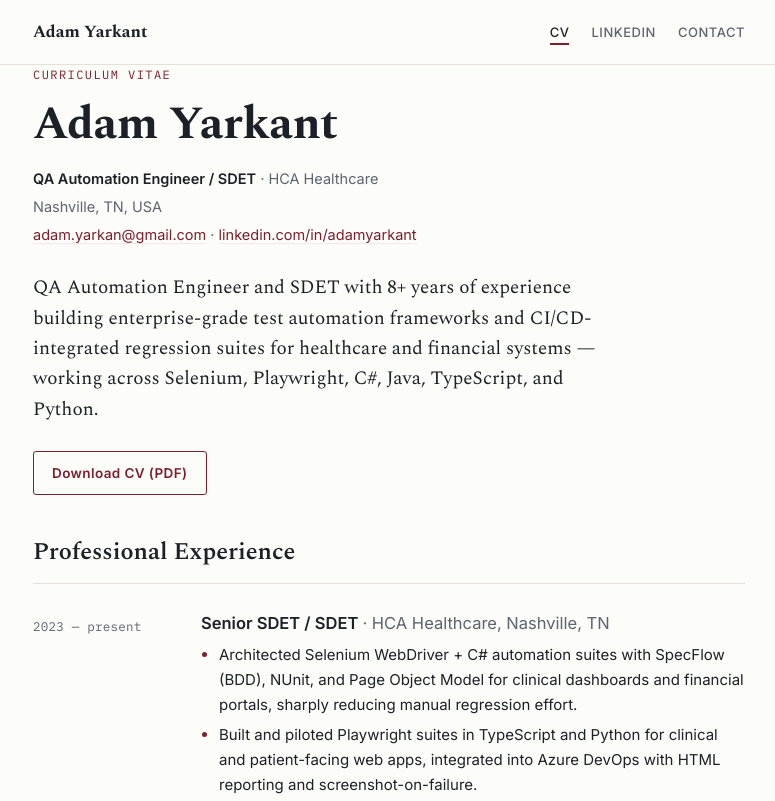
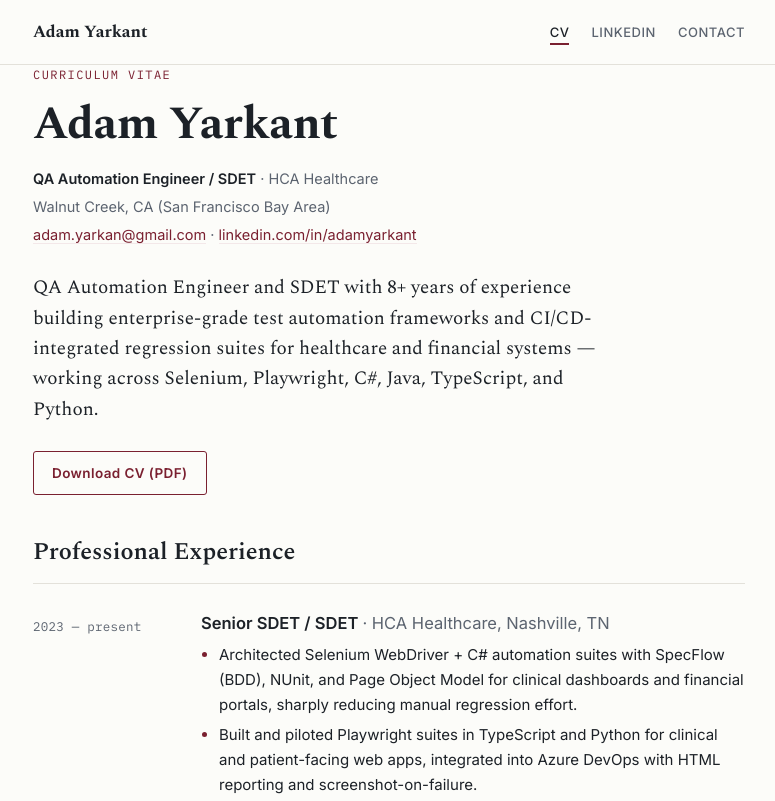
Before and after one commit to AdamYar/AdamYar.github.io, a plain HTML site: page index.html in a window 1280 px wide. Shown: the top 801 px of the page, without its empty margins (251-1026 px from the left). Drawn offline with nearby package versions, Linux system fonts and the light colour scheme.

Commit message:
Update location and keywords in index.html

```diff
--- a/index.html
+++ b/index.html
@@ -6,7 +6,7 @@
 <title>CV | Adam Yarkant — QA Automation Engineer &amp; SDET</title>
 <meta name="description" content="Curriculum vitae of Adam Yarkant — QA Automation Engineer / SDET specializing in Selenium, Playwright, C#, Java, TypeScript, and Python.">
 <meta name="author" content="Adam Yarkant">
-<meta name="keywords" content="Adam Yarkant, SDET, QA Automation Engineer, Selenium, Playwright, C#, Java, TypeScript, Python, Azure DevOps, Nashville">
+<meta name="keywords" content="Adam Yarkant, SDET, QA Automation Engineer, Selenium, Playwright, C#, Java, TypeScript, Python, Azure DevOps, San Francisco Bay Area, Walnut Creek">
 
 <link rel="preconnect" href="https://fonts.googleapis.com">
 <link rel="preconnect" href="https://fonts.gstatic.com" crossorigin>
@@ -177,7 +177,7 @@
   <p class="eyebrow">Curriculum Vitae</p>
   <h1>Adam Yarkant</h1>
   <p class="contact-line"><strong>QA Automation Engineer / SDET</strong> · HCA Healthcare</p>
-  <p class="contact-line">Nashville, TN, USA</p>
+  <p class="contact-line">Walnut Creek, CA (San Francisco Bay Area)</p>
   <p class="contact-line"><a href="mailto:adam.yarkan@gmail.com">adam.yarkan@gmail.com</a> · <a href="https://www.linkedin.com/in/adamyarkant">linkedin.com/in/adamyarkant</a></p>
 
   <p class="intro">
@@ -309,7 +309,7 @@
     </div>
     <div class="skill-row">
       <div class="label">Location</div>
-      <div class="value">Nashville, TN, USA</div>
+      <div class="value">Walnut Creek, CA (San Francisco Bay Area)</div>
     </div>
   </section>
 
```
